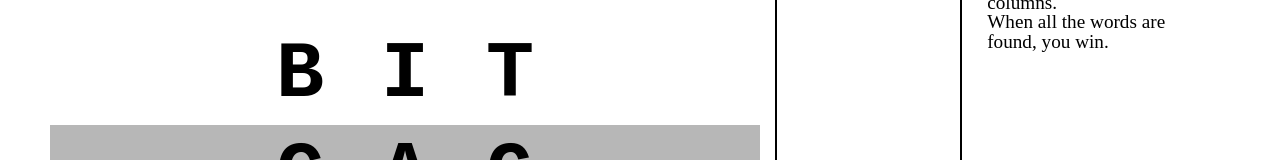
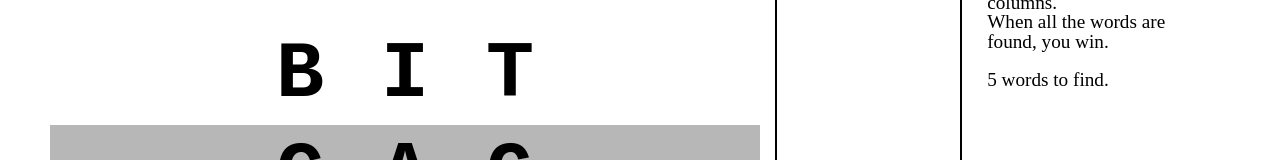
Before and after one commit to suzuhe481/typeshift, a React (Vite) app: page / in a window 1280 px wide. Shown: the part 301-461 px from the top of the page. Built offline with nearby package versions, Linux system fonts and the light colour scheme.

Commit message:
Specified amount of words needed to win.

```diff
--- a/src/components/GameContainer/Rules/Rules.jsx
+++ b/src/components/GameContainer/Rules/Rules.jsx
@@ -10,6 +10,8 @@ function Rules() {
         <br />
         When all the words are found, you win.
       </p>
+      <br />
+      <p>5 words to find.</p>
     </div>
   );
 }
```
